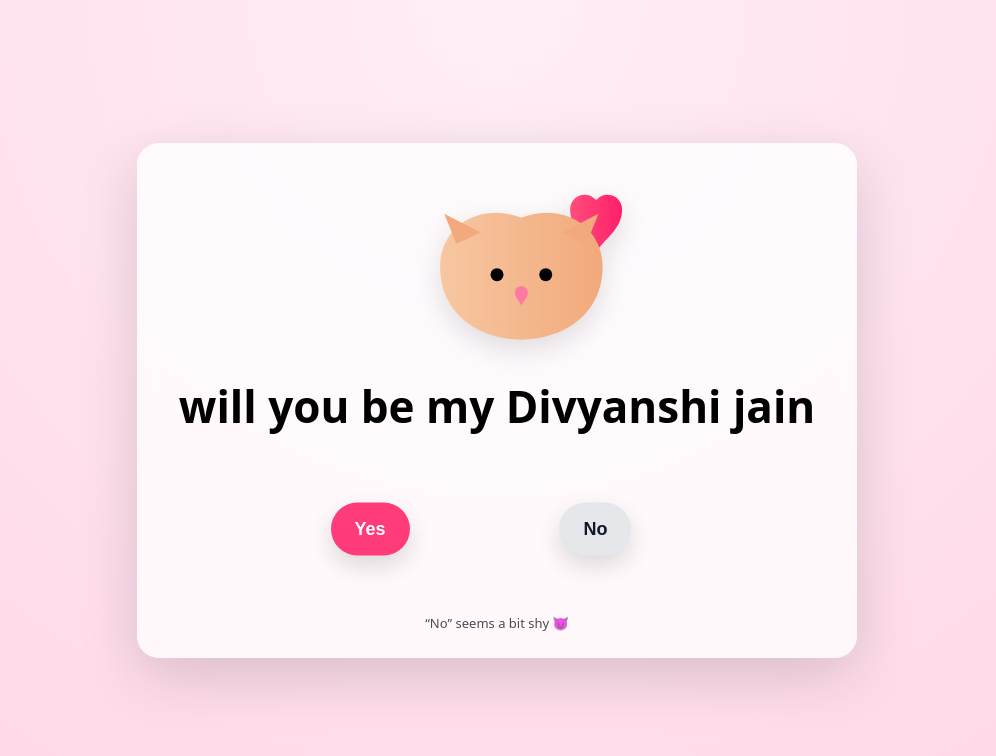
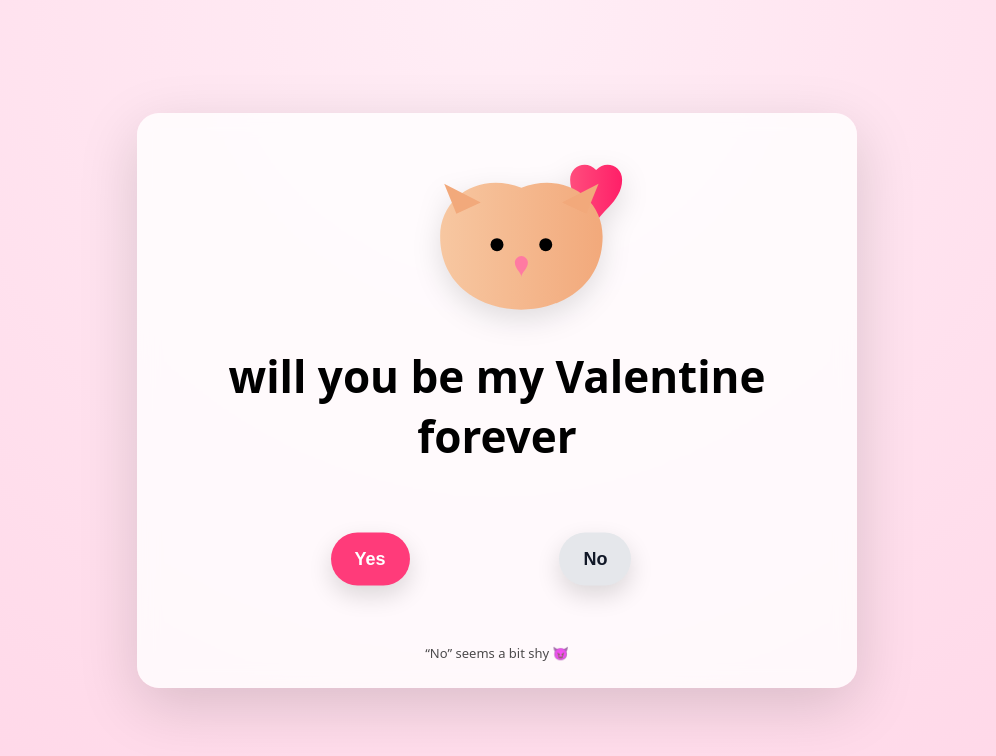
Before and after one commit to commission-prod/commission2, a plain HTML site: page index.html in a window 1280 px wide. Shown: the whole page, without its empty margins (143-1139 px from the left). Drawn offline with nearby package versions, Linux system fonts and the light colour scheme.

Commit message:
Update index.html

```diff
--- a/index.html
+++ b/index.html
@@ -171,7 +171,7 @@
             fill="#ff7aa2"/>
     </svg>
 
-    <h1>will you be my Divyanshi jain</h1>
+    <h1>will you be my Valentine forever</h1>
 
     <section class="button-zone" id="zone">
       <button id="yesBtn">Yes</button>
```
